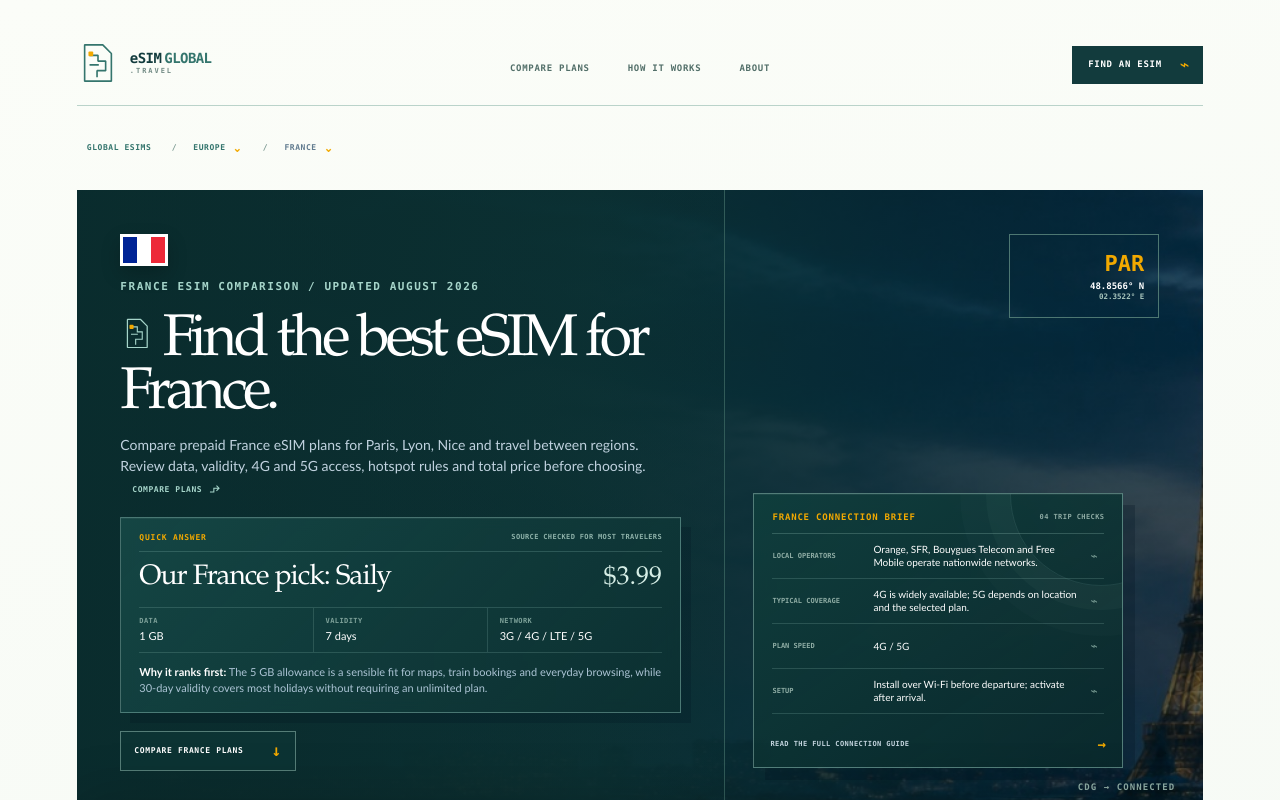
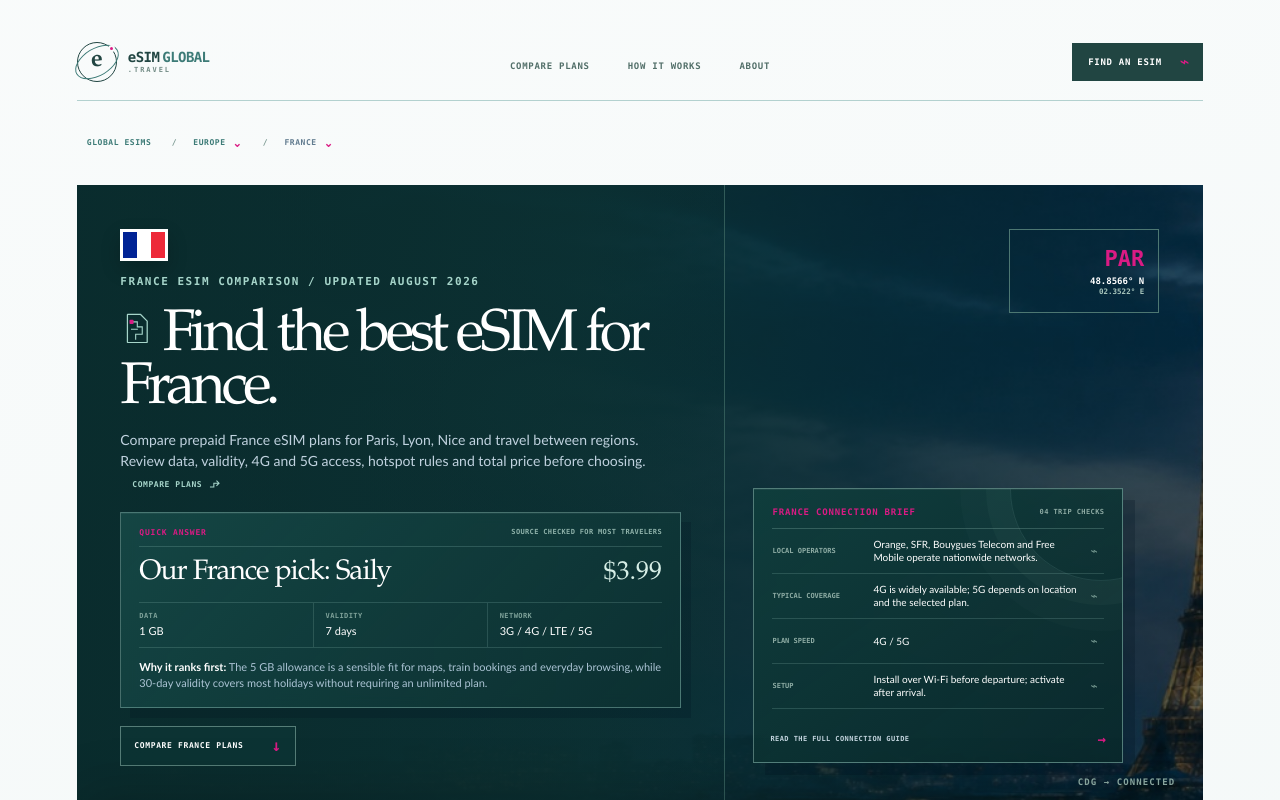
Before and after one commit to KTG1/esimglobal.travel, a Next.js app: page /france in a window 1280 px wide. Shown: the top 800 px of the page. Built offline with nearby package versions, Linux system fonts and the light colour scheme.

Commit message:
Restore logo and add destination identity scopes

```diff
--- a/app/SiteChrome.js
+++ b/app/SiteChrome.js
@@ -4,7 +4,7 @@
 export function BrandLogo({ inverted = false }) {
   return (
     <span className={`brandLogo ${inverted ? "inverted" : ""}`}>
-      <span className="simMonogram" aria-hidden="true"><svg viewBox="0 0 44 44"><path d="M8 3h19l9 9v29H8z" /><path d="M14 14h8v6h8v10h-9v6M14 24h8" /><rect x="12" y="10" width="5" height="5" rx="1" /></svg></span>
+      <span className="orbitMonogram" aria-hidden="true"><b>e</b><i /></span>
       <span className="logoType"><strong>eSIM</strong><span>GLOBAL</span><small>.TRAVEL</small></span>
     </span>
   );
--- /dev/null
+++ b/app/destinationIdentity.js
@@ -0,0 +1,31 @@
+const continentHue = {
+  Europe: 173,
+  Asia: 207,
+  Africa: 31,
+  "North America": 258,
+  "South America": 142,
+  Oceania: 191,
+};
+
+function slugHash(slug) {
+  return [...slug].reduce((total, character) => total + character.charCodeAt(0), 0);
+}
+
+export function destinationIdentity(slug, region) {
+  const hue = (continentHue[region] || 173) + (slugHash(slug) % 17) - 8;
+  return {
+    className: `destinationCanvas destinationCanvas--${slug}`,
+    attributes: {
+      "data-destination": slug,
+      "data-continent": region.toLowerCase().replaceAll(" ", "-"),
+    },
+    style: {
+      "--ink": `hsl(${hue} 35% 20%)`,
+      "--ocean": `hsl(${hue} 34% 36%)`,
+      "--signal": `hsl(${(hue + 151) % 360} 78% 48%)`,
+      "--line": `hsl(${hue} 25% 76%)`,
+      "--sky": `hsl(${hue} 29% 92%)`,
+      "--paper": `hsl(${hue} 24% 98%)`,
+    },
+  };
+}
--- a/app/france/page.js
+++ b/app/france/page.js
@@ -7,6 +7,7 @@
 import { CountryBreadcrumbs, SiteFooter, SiteHeader } from "../SiteChrome";
 import { sitePath, siteUrl } from "../sitePath";
 import CountryStructuredData from "../CountryStructuredData";
+import { destinationIdentity } from "../destinationIdentity";
 
 export const metadata = {
   title: "Best eSIM for France: Compare Data Plans & Prices | eSIM Global",
@@ -29,8 +30,9 @@
 };
 
 export default function FrancePage() {
+  const identity = destinationIdentity("france", "Europe");
   return (
-    <div className="pageShell countryPage" id="top">
+    <div className={`pageShell countryPage ${identity.className}`} id="top" style={identity.style} {...identity.attributes}>
       <CountryStructuredData
         slug="france"
         name="France"
@@ -42,7 +44,7 @@
         coverage="4G is widely available; 5G depends on location and the selected plan."
       />
       <SiteHeader />
-      <main id="main-content">
+      <main id="main-content"><article className="destinationStory destinationStory--france">
       <CountryBreadcrumbs region="Europe" country="France" />
 
       <section className="franceHero franceDestinationHero" aria-labelledby="france-hero-title" style={{ backgroundImage: `url("${sitePath("/images/france-esim-hero.jpg")}")`, "--hero-position": "center 52%" }}>
@@ -77,7 +79,7 @@
         <CountryFaqTabs country="France" bestPlan={francePlans[0]} networks="Orange, SFR, Bouygues Telecom and Free Mobile operate nationwide networks." coverage="4G is widely available; 5G depends on location and the selected plan." plans={francePlans} />
       </section>
       <RelatedCountryGuides currentCountry="France" currentRegion="Europe" />
-      </main>
+      </article></main>
       <SiteFooter region="Europe" country="France" />
     </div>
   );
--- a/app/globals.css
+++ b/app/globals.css
@@ -38,19 +38,23 @@
 .headerCta { justify-self: end; display: flex; align-items: center; gap: 18px; padding: 11px 13px 11px 16px; color: white !important; background: var(--ink); font: 700 9px/1 Menlo, Monaco, monospace; letter-spacing: .08em; text-transform: uppercase; }
 .headerCta span { color: var(--signal); font-size: 16px; }
 .brandLogo { display: inline-flex; align-items: center; gap: 11px; color: var(--ink); }
-.simMonogram { display: grid; place-items: center; width: 42px; height: 42px; color: var(--ocean); }
-.simMonogram svg { width: 100%; height: 100%; fill: none; stroke: currentColor; stroke-width: 1.7; stroke-linecap: square; stroke-linejoin: bevel; }
-.simMonogram svg rect { fill: var(--signal); stroke: none; }
+.orbitMonogram { position: relative; display: grid; place-items: center; width: 40px; height: 40px; border: 1px solid currentColor; border-radius: 50%; }
+.orbitMonogram::before { content: ""; position: absolute; inset: 5px -5px; border: 1px solid var(--ocean); border-radius: 50%; transform: rotate(-31deg); }
+.orbitMonogram b { position: relative; z-index: 1; font: 700 24px/.9 "Iowan Old Style", "Palatino Linotype", Palatino, serif; }
+.orbitMonogram i { position: absolute; z-index: 2; top: 2px; right: 1px; width: 7px; height: 7px; border: 2px solid var(--paper); border-radius: 50%; background: var(--signal); }
 .logoType { display: grid; grid-template-columns: auto auto; align-items: baseline; column-gap: 3px; }
 .logoType strong, .logoType > span { font: 700 14px/1 Menlo, Monaco, monospace; letter-spacing: -.04em; }
 .logoType > span { color: var(--ocean); }
 .logoType small { grid-column: 1 / -1; margin-top: 3px; color: #718a84; font: 700 7px/1 Menlo, Monaco, monospace; letter-spacing: .28em; }
 .brandLogo.inverted { color: white; }
-.brandLogo.inverted .simMonogram { color: #a6d5ca; }
+.brandLogo.inverted .orbitMonogram::before { border-color: #a6d5ca; }
+.brandLogo.inverted .orbitMonogram i { border-color: var(--ink); }
 .brandLogo.inverted .logoType > span { color: #a6d5ca; }
 .brandLogo.inverted .logoType small { color: #8ca7bc; }
 
 .hero { position: relative; align-self: center; width: 100%; max-width: 1180px; padding: 12vh 0; }
+.destinationCanvas { isolation: isolate; background: linear-gradient(165deg, var(--paper), var(--sky)); }
+.destinationStory { display: contents; }
 .routeKicker { margin: 0 0 22px; color: var(--ocean); font: 700 11px/1.2 Menlo, Monaco, monospace; letter-spacing: .14em; }
 h1 { max-width: 1050px; margin: 0; font: 400 clamp(56px, 8.2vw, 112px)/.91 "Iowan Old Style", "Palatino Linotype", Palatino, serif; letter-spacing: -.068em; }
 .heroLead { max-width: 800px; margin: 32px 0 0; color: #355c59; font-size: clamp(18px, 2vw, 24px); line-height: 1.5; letter-spacing: -.025em; }
```
Also changed, not shown: app/[country]/page.js (+5 -3 lines).
